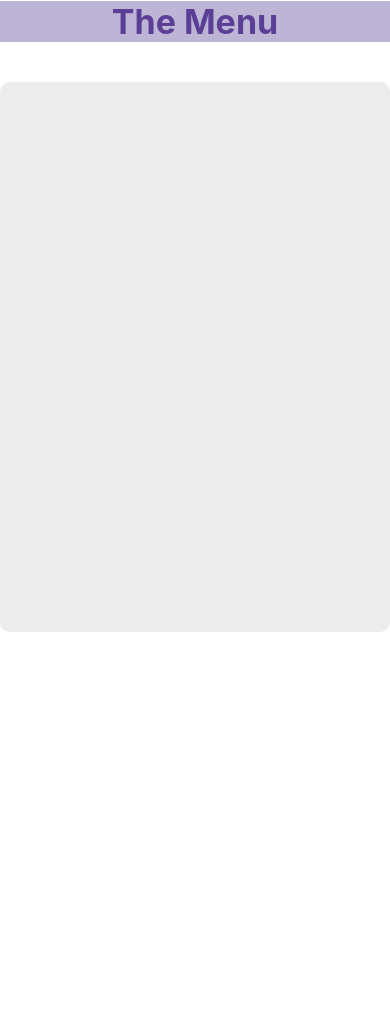
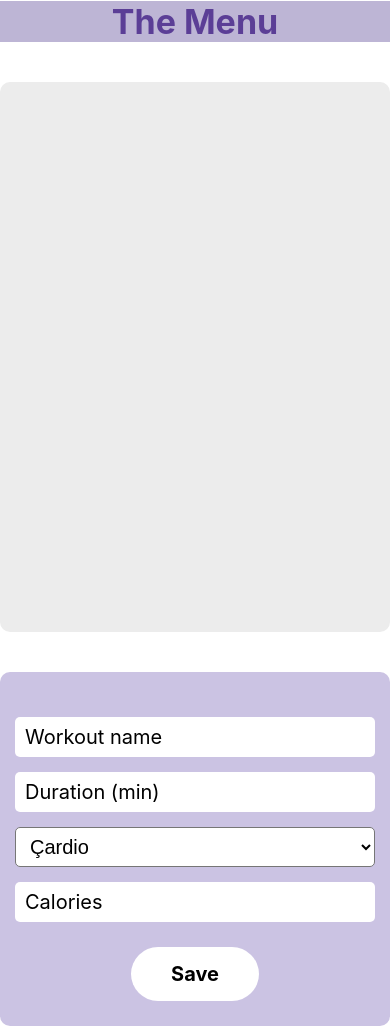
Before and after one commit to ST10449855/ChefChristoffel, a React Native app: screen / in a window 390 px wide. Before the commit the page ends 844 px from the top, so only its background shows below. Built offline with nearby package versions, Linux system fonts and the light colour scheme.

Commit message:
Some changes made

```diff
--- a/App.tsx
+++ b/App.tsx
@@ -1,7 +1,19 @@
 import { StatusBar } from 'expo-status-bar';
-import { SafeAreaView, StyleSheet, Text, View } from 'react-native';
+import {FlatList, SafeAreaView, StyleSheet, Text,TextInput,TouchableHighlight, View } from 'react-native';
+import {Picker} from "@react-native-picker/picker";
+import { WorkoutDetail } from './type';
+import { useState } from 'react';
 
 export default function App() {
+
+  const [workOutName, setWorkOutName] = useState<string>('');
+  const [duration, setDuration] = useState<string>('');
+  const [excerciseType, setExerciseType] = useState<string>('');
+  const [calories, setCalories] = useState<string>('');
+
+  const[workouts, setWorkouts] = useState<WorkoutDetail[]>([]);
+
+  const ExcerciseType = ['Çardio','Strength','Felxibilty','Balance','HIIT']
   return (
     <SafeAreaView style={styles.container}>
       <View style={styles.headingContainer}>
@@ -12,10 +24,31 @@ export default function App() {
 
     </View>
 
+    <View style={styles.userInputView}>
+      <TextInput style={styles.input} placeholder="Workout name" value={workOutName} onChangeText={setWorkOutName}></TextInput>
+
+      <TextInput style={styles.input} placeholder="Duration (min)" value={duration} onChangeText={setDuration}></TextInput>
+
+    <Picker style={styles.input}
+    selectedValue={excerciseType}
+    onValueChange={(itemValue) => setExerciseType(itemValue)}>
+
+    {ExcerciseType.map((excerciseType) => (
+      <Picker.Item label={excerciseType} value={excerciseType} key={excerciseType}/>
+    ))}
+      </Picker>
+
+      <TextInput style={styles.input} placeholder="Calories"></TextInput>
+
+      <TouchableHighlight style={styles.button}>
+        <Text style={styles.buttonText}>Save</Text>
+      </TouchableHighlight>
+    </View>
+
     </SafeAreaView>
+
   );
 }
-
 const styles = StyleSheet.create({
   container: {
     flex: 1,
@@ -42,7 +75,7 @@ const styles = StyleSheet.create({
     borderRadius:10,
     backgroundColor: '#ECECEC',
   },
-  userImageView:{
+  userInputView:{
     alignItems: 'center',
     justifyContent: 'flex-start',
     width: '100%',
@@ -51,6 +84,31 @@ const styles = StyleSheet.create({
     padding: 15,
     marginTop: 40,
     marginBottom: 50,
-    borderRadius:10
+    borderRadius:10,
   },
+  input:{
+    width:'100%',
+    height: 40,
+    backgroundColor:'white',
+    paddingHorizontal: 10,
+    marginVertical: -15,
+    borderRadius: 5,
+    color: 'black',
+    marginTop: 30,
+    fontSize: 20,
+  },
+  button:{
+    backgroundColor:'#fff',
+    paddingVertical: 15,
+    paddingHorizontal: 40,
+    borderRadius: 40, // for roundede corner
+    marginVertical: 10,
+    alignItems: 'center',
+    marginTop: 40,
+  },
+  buttonText:{
+    color: 'black',
+    fontSize: 20,
+    fontWeight: 'bold',
+  }
 });
--- /dev/null
+++ b/type.tsx
@@ -0,0 +1,6 @@
+export type WorkoutDetail = {
+    workout_Name: string;
+    duration: number;
+    excercise_Type: string;
+    calories: number;
+}
```
